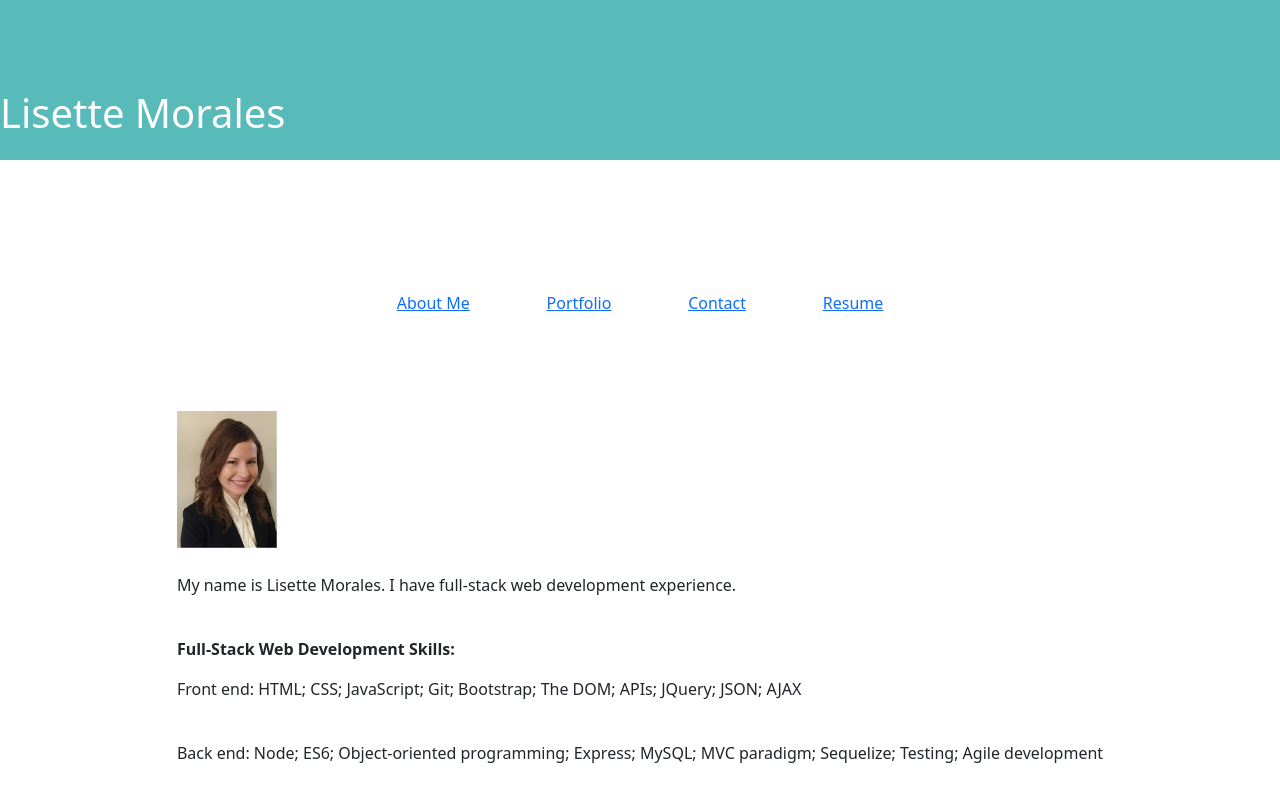
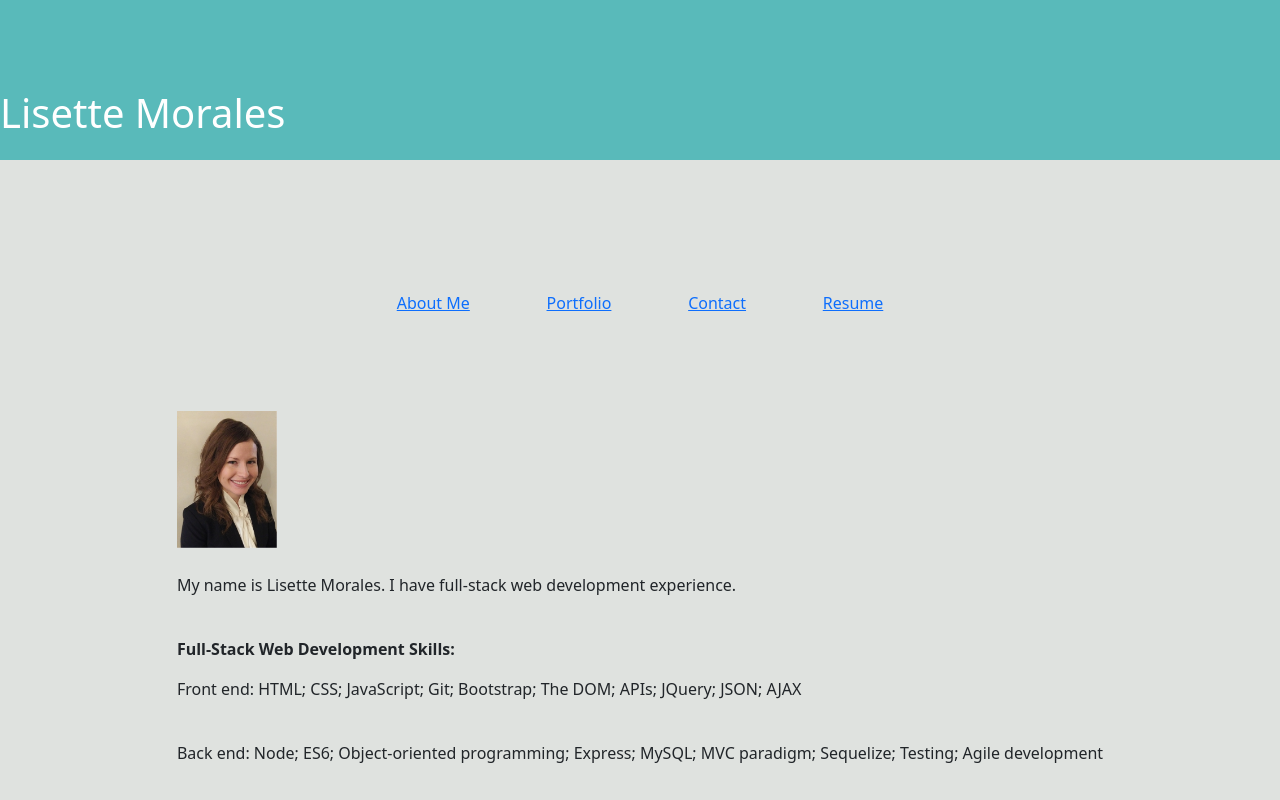
Before and after one commit to Lisette33/React-Porfolio, a React (Create React App) app: page / in a window 1280 px wide. Shown: the top 800 px of the page. Built offline with nearby package versions, Linux system fonts and the light colour scheme.

Commit message:
Updated portfolio

```diff
--- a/src/components/About.js
+++ b/src/components/About.js
@@ -18,7 +18,7 @@ export default function About() {
     <br/>
     <p>
              <p class="tab"><b>Full-Stack Web Development Skills:</b></p>
-
+             {/* <br/> */}
              <p class="tabOne">Front end:  HTML; CSS; JavaScript; Git; Bootstrap; The DOM; APIs; JQuery; JSON; AJAX </p>
                 <br/>
             <p class="tabTwo">Back end:  Node; ES6; Object-oriented programming; Express; MySQL; MVC paradigm;
--- a/src/styles/Navbar.css
+++ b/src/styles/Navbar.css
@@ -10,3 +10,8 @@
     color: white;
     font-size: 3rem;
   }
+
+  body {
+    background-color: hsl(120, 6%, 88%);
+
+}
```
Also changed, not shown: src/styles/Section.js (deleted).
